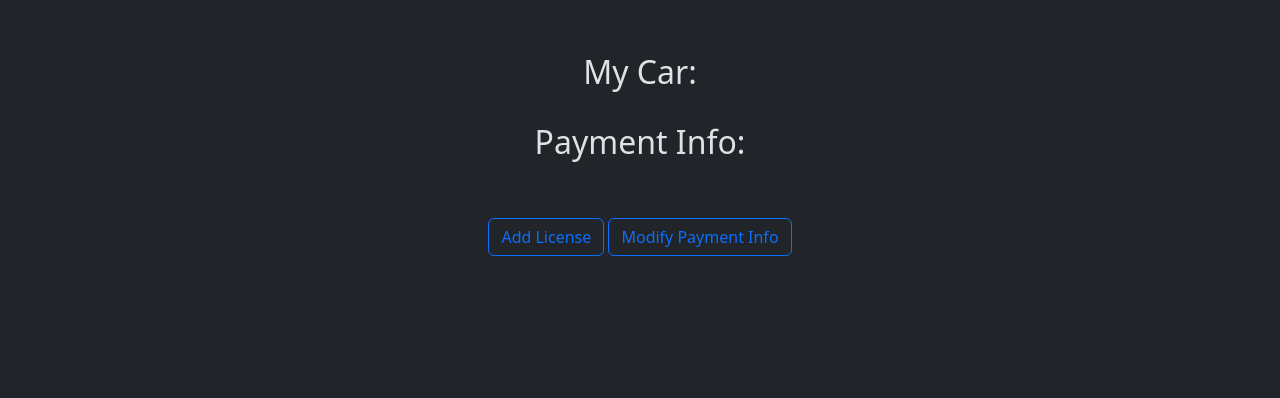
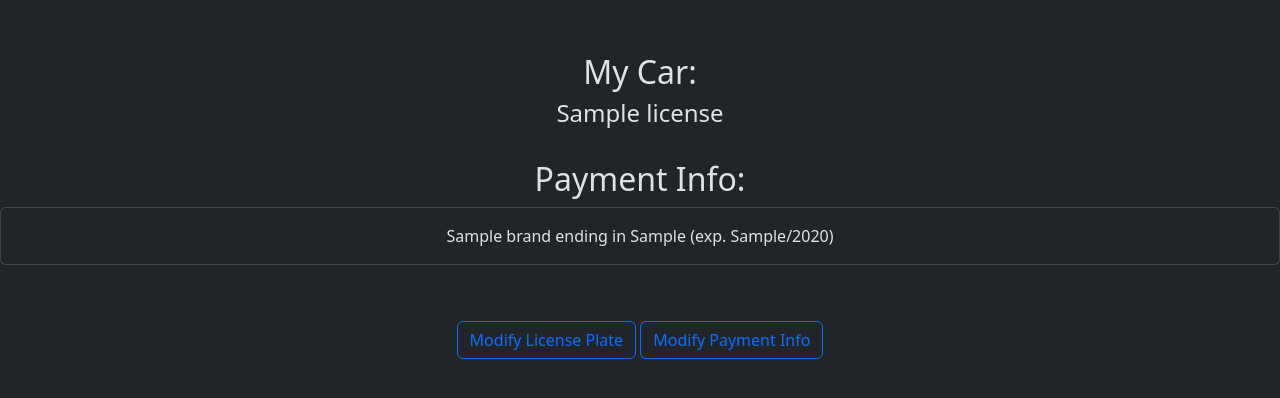
Before and after one commit to benmelville/SmartParking, a Flask app: template templates/home.html in a window 1280 px wide. Shown: the part 179-577 px from the top of the page. Run offline with Flask 3, Linux system fonts and the light colour scheme; the template is opened without the code that fills it: most values are stand-ins (such as "Sample title", 1, 10 or a date in 2020).

Commit message:
some bugs but progress

```diff
--- a/app.py
+++ b/app.py
@@ -32,13 +32,23 @@ auth = firebase.auth()
 def home():
     if request.method == "GET":
         if "username" in session:
-            print("name exists")
-            if "user_license_num" in session.keys():
-                license = session["user_license_num"]
-            else:
-                license = ""
-            return render_template("home.html", user=session["username"],
-                                   license=license)
+            user_name = session["username"]
+            try:
+                user_license_num = db.child("accounts").child(user_name).child("license_num").get().val()
+            except:
+                user_license_num = "None"
+
+            stripe_customer_id = db.child("accounts").child(user_name).child("stripe_customer_id").get().val()
+            cards = []
+
+            # If there is a Stripe customer ID, fetch the cards
+            if stripe_customer_id:
+                cards = stripe.PaymentMethod.list(
+                    customer=stripe_customer_id,
+                    type="card",
+                )
+
+            return render_template("home.html", user=user_name, license=user_license_num, cards=cards.data)
         else:
             return redirect(url_for('login'))
 
@@ -225,5 +235,6 @@ def add_card():
 
 
 
+
 if __name__ == '__main__':
     app.run(debug=True)
--- a/templates/home.html
+++ b/templates/home.html
@@ -6,13 +6,23 @@
     <h1 style="text-align: center;">Welcome, {{ user }}</h1>
     <br><br>
     <h2 style="text-align: center;">My Car:</h2>
+    <h4 style="text-align: center;">{{ license }}</h4>
     <br>
     <h2 style="text-align: center;">Payment Info:</h2>
+    <div style="text-align: center;">
+        {% for card in cards %}
+        <div class="card mb-2">
+            <div class="card-body">
+                {{ card.card.brand }} ending in {{ card.card.last4 }} (exp. {{ card.card.exp_month }}/{{ card.card.exp_year }})
+            </div>
+        </div>
+        {% endfor %}
+    </div>
     <br><br>
 
     <div class="d-flex justify-content-center align-items-center">
         <span>
-            <a href="{{ url_for('addLicense') }}" class="btn btn-outline-primary">Add License</a>
+            <a href="{{ url_for('addLicense') }}" class="btn btn-outline-primary">Modify License Plate</a>
             <a href="{{ url_for('modify_payment') }}" class="btn btn-outline-primary">Modify Payment Info</a>
         </span>
     </div>
```
